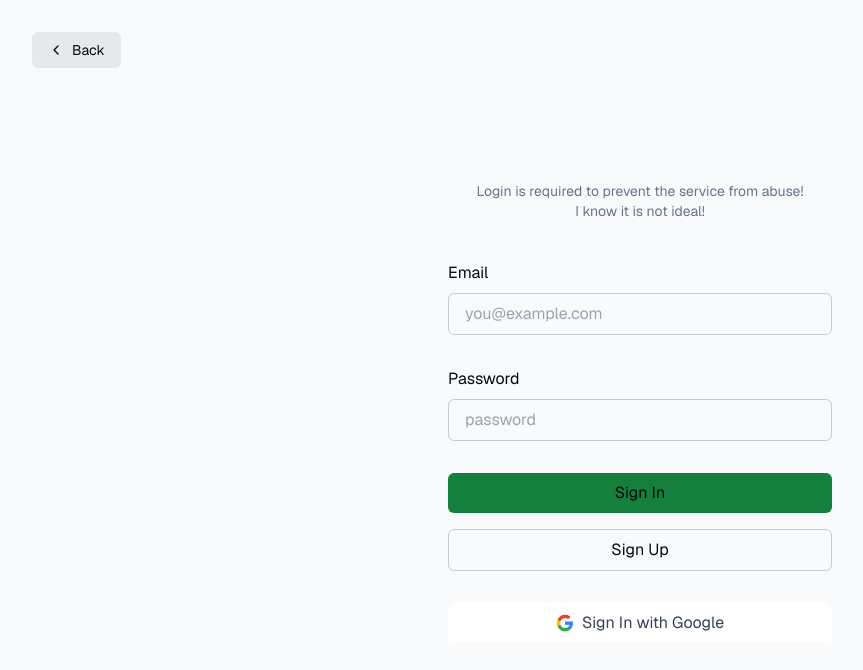
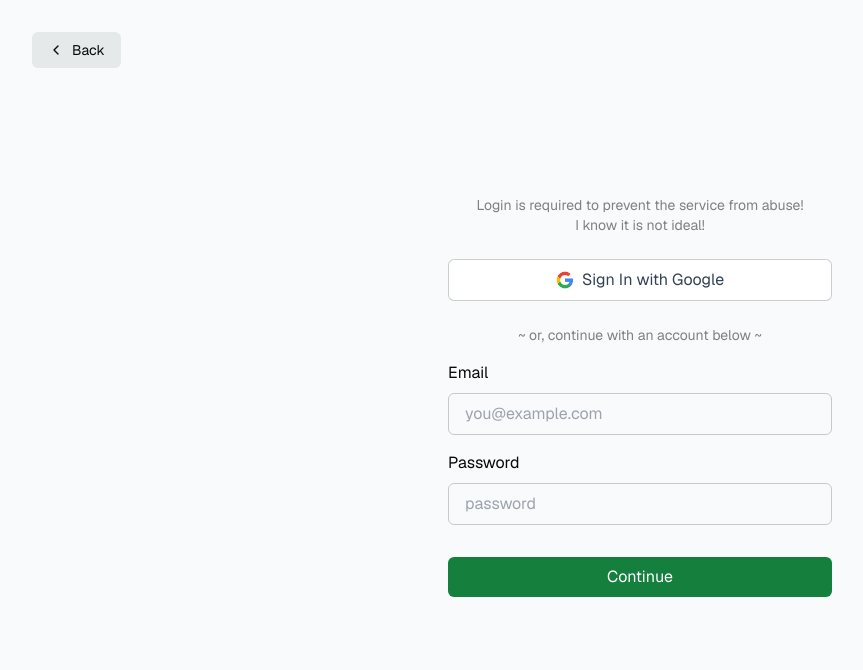
Before and after one commit to nmnjn/resumely.co, a Next.js app: page /login in a window 1280 px wide. Shown: the top 670 px of the page, without its empty margins (0-863 px from the left). Built offline with nearby package versions, Linux system fonts and the light colour scheme.

Commit message:
chore: improve login page, merge sign up and login

```diff
--- a/app/login/actions.tsx
+++ b/app/login/actions.tsx
@@ -26,7 +26,7 @@ export async function signUp(formData: FormData) {
   const password = formData.get("password") as string;
   const supabase = createClient();
 
-  const { error } = await supabase.auth.signUp({
+  const { data, error } = await supabase.auth.signUp({
     email,
     password,
     options: {
@@ -34,11 +34,27 @@ export async function signUp(formData: FormData) {
     },
   });
 
+  if (data.user && data.user.identities && data.user.identities.length === 0) {
+    // user email aready exists, log the user
+    const { error } = await supabase.auth.signInWithPassword({
+      email,
+      password,
+    });
+
+    if (error) {
+      return redirect(`/login?message=${error.message}`);
+    }
+
+    return redirect("/");
+  }
+
   if (error) {
     return redirect(`/login?message=${error.message}`);
   }
 
-  return redirect("/login?message=Check email to continue sign in process");
+  return redirect(
+    "/login?message=Check your email to continue the sign in process!"
+  );
 }
 
 export async function signInWithGoogle(formData: FormData) {
--- a/app/login/page.tsx
+++ b/app/login/page.tsx
@@ -31,17 +31,38 @@ export default function Login({
         Back
       </Link>
 
-      <div>
-        <form className="animate-in flex-1 flex flex-col w-full justify-center gap-2 text-foreground">
-          <div className="text-slate-500 my-8 text-sm text-center">
-            Login is required to prevent the service from abuse!
-            <br />I know it is not ideal!
-          </div>
+      <div className="animate-in">
+        <div className="text-foreground/50 text-sm text-center">
+          Login is required to prevent the service from abuse!
+          <br />I know it is not ideal!
+        </div>
+        <form>
+          <SubmitButton
+            formAction={signInWithGoogle}
+            className="bg-white border border-foreground/20 rounded-md px-4 py-2 mt-6 mb-2 w-full"
+            pendingText="Signing In..."
+          >
+            <div className="flex items-center space-x-4 justify-center text-slate-700">
+              <Image
+                src={"/assets/google.png"}
+                alt="Google Logo"
+                width={18}
+                height={18}
+                className="mr-2"
+              />
+              Sign In with Google
+            </div>
+          </SubmitButton>
+        </form>
+        <div className="text-foreground/50 text-sm text-center my-4">
+          ~ or, continue with an account below ~
+        </div>
+        <form className="flex-1 flex flex-col w-full justify-center gap-2 text-foreground">
           <label className="text-md" htmlFor="email">
             Email
           </label>
           <input
-            className="rounded-md px-4 py-2 bg-inherit border mb-6"
+            className="rounded-md px-4 py-2 bg-inherit border mb-2"
             name="email"
             placeholder="you@example.com"
             required
@@ -57,42 +78,24 @@ export default function Login({
             required
           />
           <SubmitButton
-            formAction={signIn}
-            className="bg-green-700 rounded-md px-4 py-2 text-foreground mb-2"
+            formAction={signUp}
+            className="bg-green-700 rounded-md px-4 py-2 text-white mb-2"
             pendingText="Signing In..."
           >
-            Sign In
+            Continue
           </SubmitButton>
-          <SubmitButton
+          {/* <SubmitButton
             formAction={signUp}
             className="border border-foreground/20 rounded-md px-4 py-2 text-foreground mb-2"
             pendingText="Signing Up..."
           >
             Sign Up
-          </SubmitButton>
+          </SubmitButton> */}
           {searchParams?.message && (
-            <p className="mt-4 p-4 bg-foreground/10 text-foreground text-center">
+            <p className="mt-4 p-4 rounded-md bg-foreground/10 text-foreground text-center">
               {searchParams.message}
             </p>
           )}
-        </form>
-        <form>
-          <SubmitButton
-            formAction={signInWithGoogle}
-            className="animate-in bg-white rounded-md px-4 py-2 mt-6 text-foreground mb-2 w-full"
-            pendingText="Signing In..."
-          >
-            <div className="flex items-center space-x-4 justify-center text-slate-700">
-              <Image
-                src={"/assets/google.png"}
-                alt="Google Logo"
-                width={18}
-                height={18}
-                className="mr-2"
-              />
-              Sign In with Google
-            </div>
-          </SubmitButton>
         </form>
       </div>
     </div>
```
